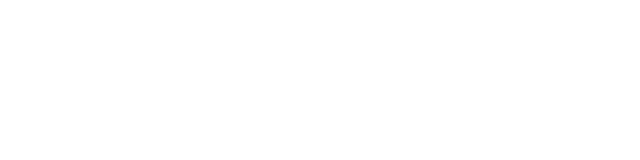
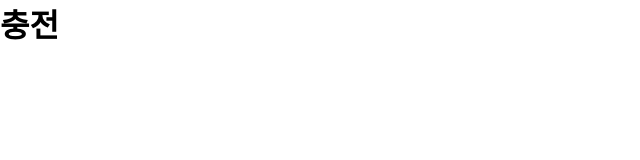
Before and after one commit to janghyun1019/GreenConnect, a React (Create React App) app in the folder src/greenconnect/: page /Charge in a window 1280 px wide. Before the commit this address had no page. Shown: the top 160 px of the page, without its empty margins (0-640 px from the left). Built offline with nearby package versions, Linux system fonts and the light colour scheme.

Commit message:
g_pay 충전버튼 팝업기능 추가

```diff
--- a/src/greenconnect/src/merge/Merge.js
+++ b/src/greenconnect/src/merge/Merge.js
@@ -13,6 +13,7 @@
 import Quality from '../admin/Quality';
 import System from '../admin/System';
 import CuSupport from '../admin/CuSupport';
+import Charge from '../mypage/Charge';
 function Merge() {
 
     return (
@@ -32,6 +33,7 @@
                 <Route path="/System" element={<System/>} />
                 <Route path="/Quality" element={<Quality/>}/>
                 <Route path="/CuSupport" element={<CuSupport/>}/>
+                <Route path='/Charge' element={<Charge/>}/>
             </Routes>
             </div>
 
--- /dev/null
+++ b/src/greenconnect/src/mypage/Charge.js
@@ -0,0 +1,8 @@
+function Charge(){
+return(
+    <div>
+    <h1>충전</h1>
+    </div>
+)
+}
+export default Charge;
--- a/src/greenconnect/src/mypage/MyPage.js
+++ b/src/greenconnect/src/mypage/MyPage.js
@@ -49,6 +49,14 @@
             }
         }
     };
+        // 금액 충전 팝업창 열기 함수
+        const openChargePopup = () => {
+            window.open(
+                '/charge', // 새 창에서 열 URL (React Router로 이동)
+                'ChargePopup', // 팝업창 이름
+                'width=500,height=600,left=500,top=200,resizable=no,scrollbars=no'
+            );
+        };
     return (
         <div className="mypageContainer">
             <h2 className="mypageLogo">마이페이지</h2>
@@ -70,9 +78,7 @@
                             {/* 옵셔널 체이닝 연산자(?.)를 사용하여 undefined일 가능성 처리 */}
                             <p className="balance">g-pay 잔액: {userInfo?.balance?.toLocaleString() || '0'}원</p>
                         </div>
-                        <Link to="/charge">
-                            <button>금액 충전</button>
-                        </Link>
+                        <button onClick={openChargePopup}>금액 충전</button>
                         <Link to="/Profile">
                             <button id="profile-change">프로필 수정</button>
                         </Link>
```
